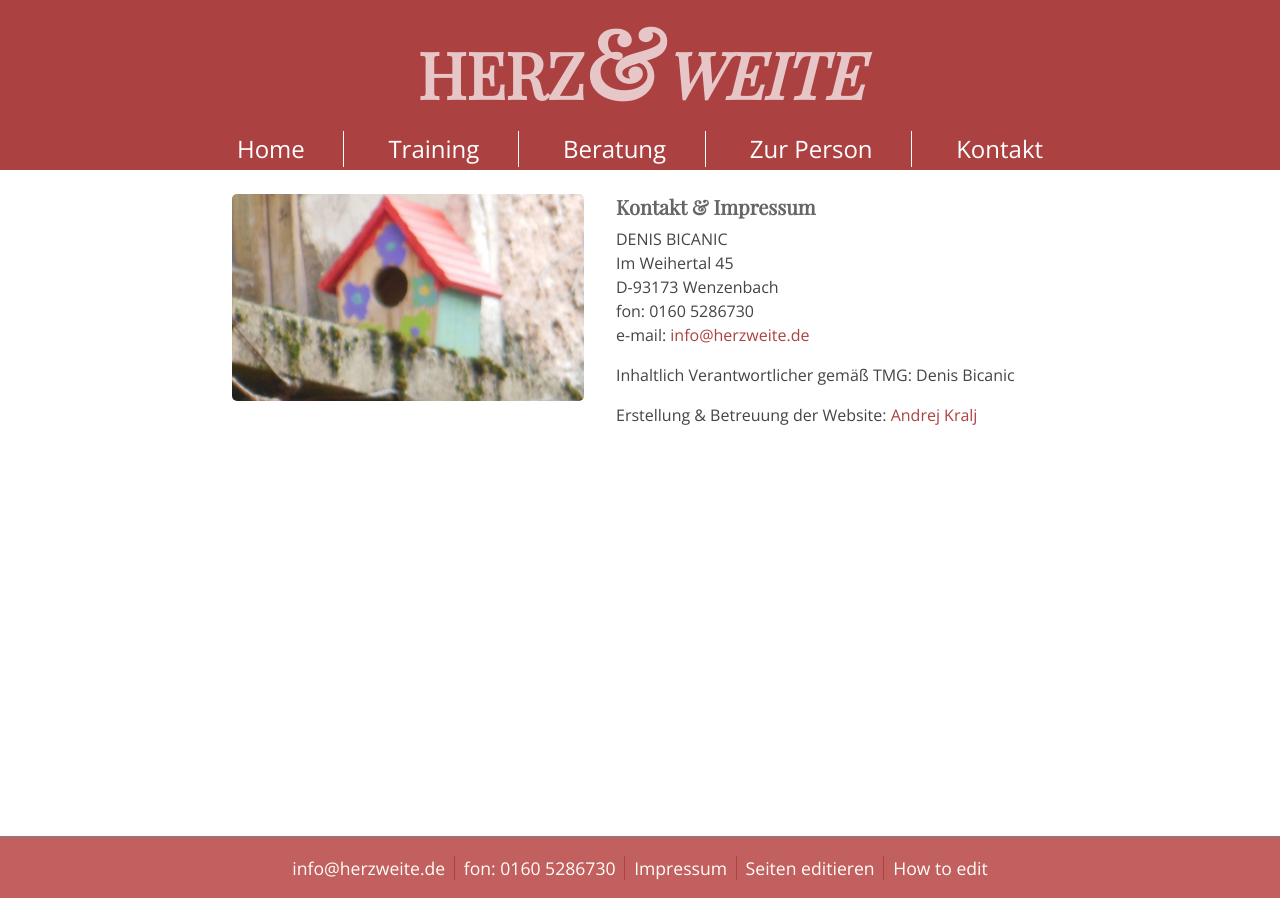
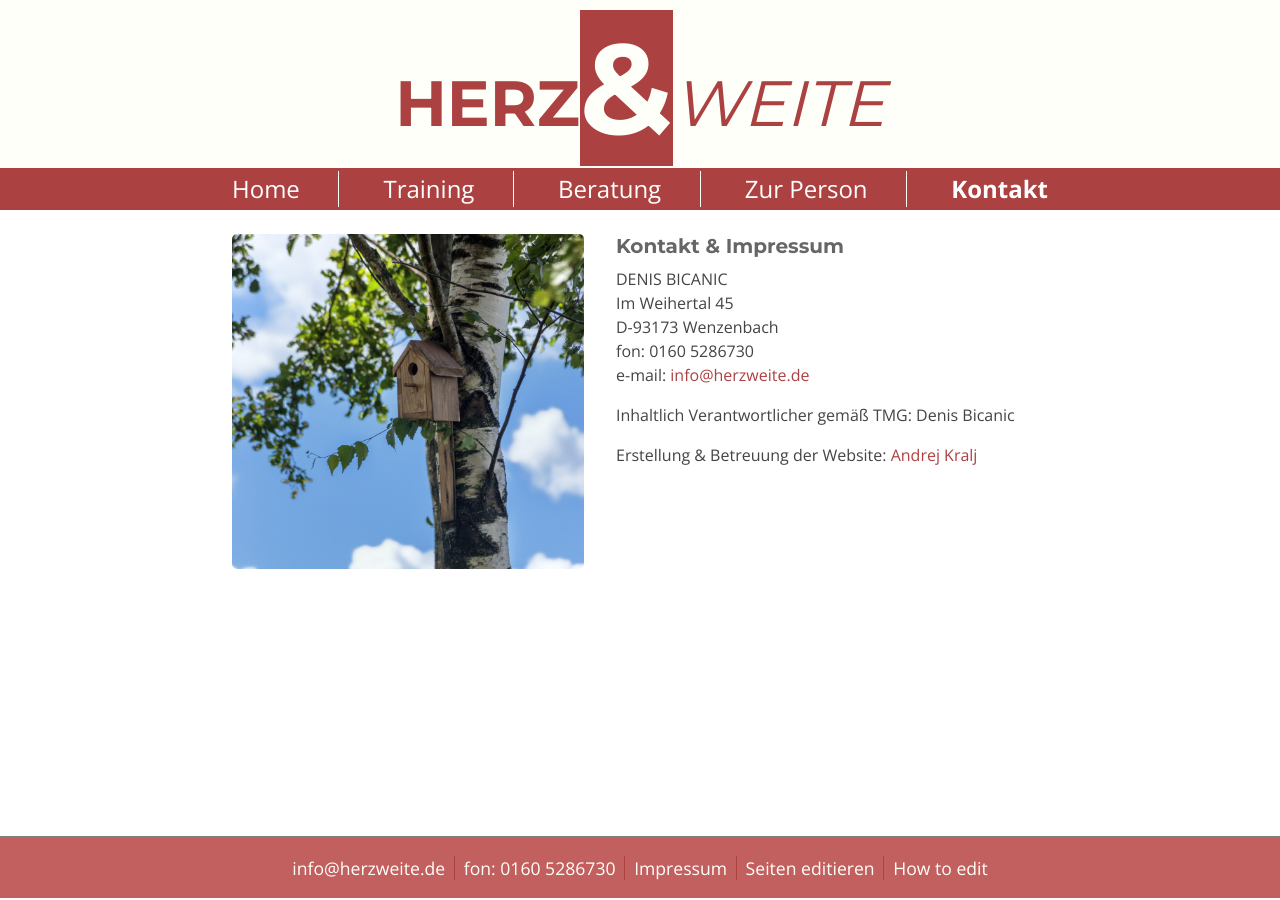
Before and after one commit to herzweite/herzweite.github.io, a Jekyll site: the page built from kontakt.md, in a window 1280 px wide. Built offline with Jekyll 4.4.1, drawn with Linux system fonts in a browser that asks for light colours; some web fonts are replaced; Markdown is read by kramdown in place of the engine named in the settings; comment, search, counter and statistics services are not loaded.

Commit message:
changed logo and added images

```diff
--- a/_includes/head.html
+++ b/_includes/head.html
@@ -19,6 +19,7 @@
   <link rel="stylesheet" href="/public/css/main.css">
   <link href='http://fonts.googleapis.com/css?family=Open+Sans:400,700' rel='stylesheet' type='text/css'>
   <link href='http://fonts.googleapis.com/css?family=Playfair+Display:400,400italic' rel='stylesheet' type='text/css'>
+  <link href='http://fonts.googleapis.com/css?family=Montserrat:400,700' rel='stylesheet' type='text/css'>
 
   <!-- Icons -->
   <link rel="apple-touch-icon-precomposed" sizes="144x144" href="/public/apple-touch-icon-144-precomposed.png">
--- a/kontakt.md
+++ b/kontakt.md
@@ -1,7 +1,8 @@
 ---
 layout: page
+title: Kontakt
 ---
-![Bild zu Beratung](/images/kontakt1.jpg)
+![Bild zu Beratung](/images/kontakt.jpg)
 ###Kontakt & Impressum
 DENIS BICANIC
 Im Weihertal 45
--- a/public/css/main.css
+++ b/public/css/main.css
@@ -7,7 +7,7 @@ body {
 h1,
 h2,
 h3 {
-  font-family: 'Playfair Display', Helvetica, Arial, sans-serif;
+  font-family: 'Montserrat', Helvetica, Arial, sans-serif;
 }
 h1.space-below-1 {
   padding-bottom: 0.5em;
@@ -15,31 +15,39 @@ h1.space-below-1 {
 .sidebar {
   padding: 0;
   color: rgba(255,255,255,0.5);
-  background: #ac4142;
+  background: #fffffa;
 }
 .sidebar a {
   color: #fff;
 }
 .sidebar-about {
-  font-family: 'Playfair Display', Helvetica, Arial, sans-serif;
+  font-family: 'Montserrat', Helvetica, Arial, sans-serif;
 }
 .sidebar-about h1 {
   text-align: center;
   color: #fff;
-  opacity: 0.7;
-  -ms-filter: "progid:DXImageTransform.Microsoft.Alpha(Opacity=70)";
-  filter: alpha(opacity=70);
   margin-top: 0;
   font-size: 2.5rem;
+  background: #fffffa;
+  color: #ac4142;
+  font-weight: 700;
 }
 .sidebar-about h1 span {
-  font-size: 1.5em;
+  font-size: 2em;
+  color: #fffffa;
+  background: #ac4142;
+  position: relative;
+  top: 0.06em;
+}
+.sidebar-about h1 i {
+  font-weight: 300;
 }
 .sidebar-nav {
   font-size: 1.4rem;
   text-align: center;
   padding-left: 0;
   list-style: none;
+  background: #ac4142;
 }
 .sidebar-nav-item {
   font-size: 1.1rem;
```
Also changed, not shown: public/css/main.styl (+16 -5 lines), images/kontakt.jpg (added), images/kontakt1.jpg (deleted), 1 other file.
